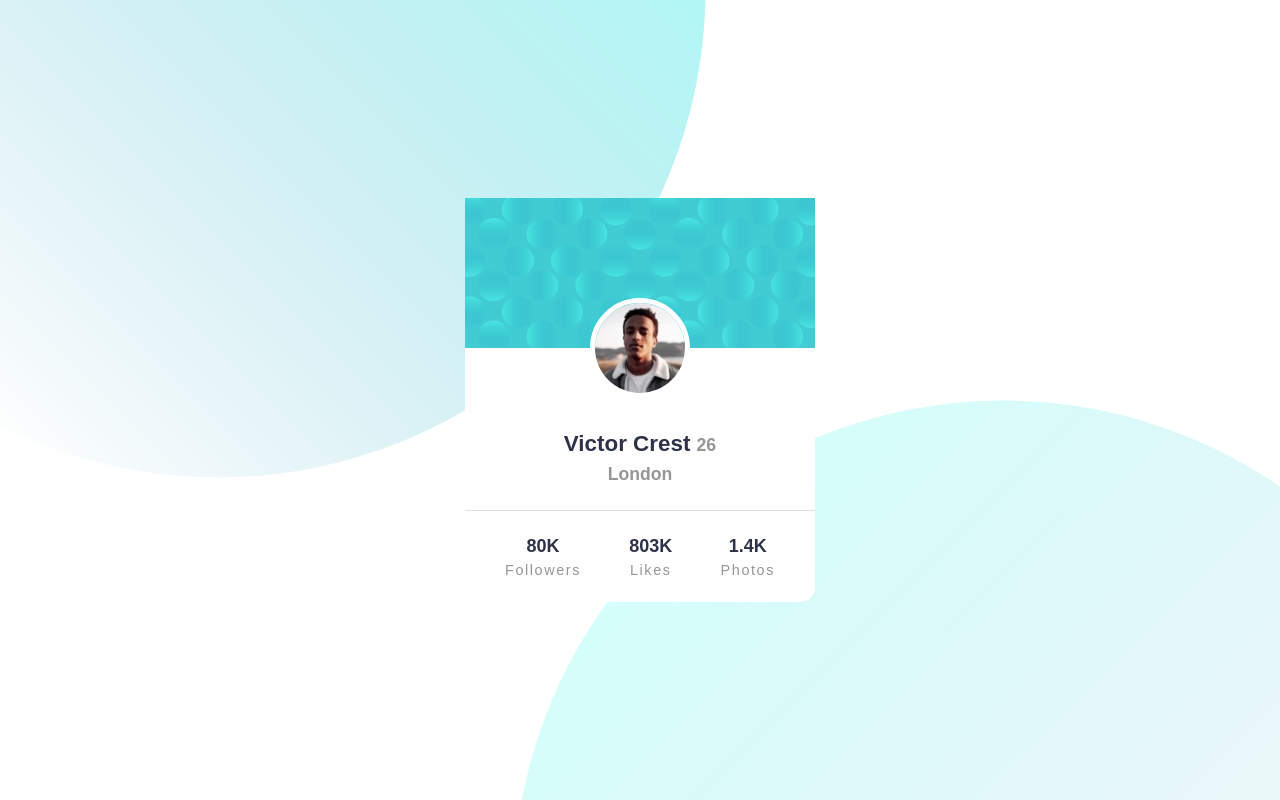
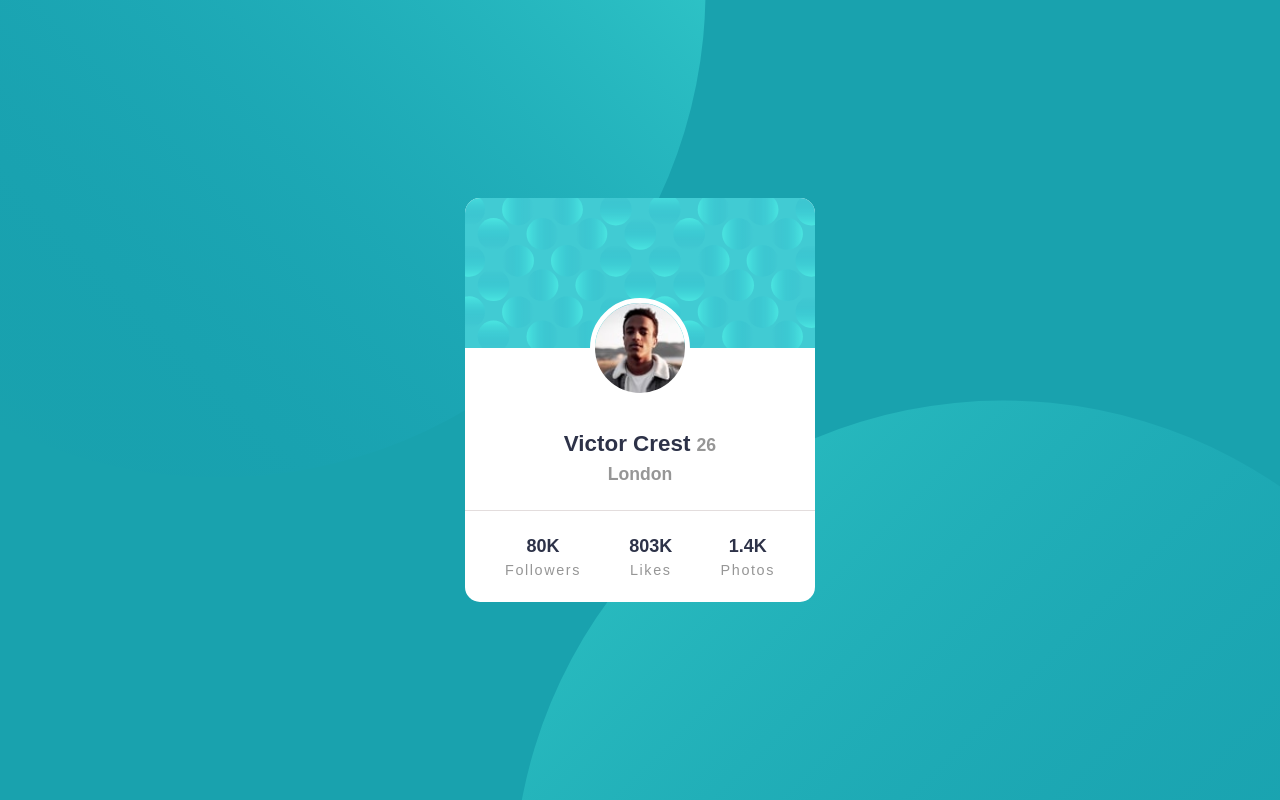
Before and after one commit to yousrakhaleel/profile-card, a plain HTML site: page index.html in a window 1280 px wide. Drawn offline with Linux system fonts and the light colour scheme.

Commit message:
edit background color

```diff
--- a/style.css
+++ b/style.css
@@ -15,6 +15,7 @@ body{
     background-image: url(./images/bg-pattern-top.svg), url(./images/bg-pattern-bottom.svg);
     background-position: -90% -500px, 170% 400px;
     background-repeat: no-repeat;
+    background-color: hsl(185, 75%, 39%);
     min-height: 100vh;
     display: flex;
     align-items: center;
@@ -32,6 +33,8 @@ body{
     background-size: cover;
     height: 150px;
     width: 350px;
+    border-top-left-radius: 15px;
+    border-top-right-radius: 15px;
 }
 .personal-image{
     height: 100px;
```
